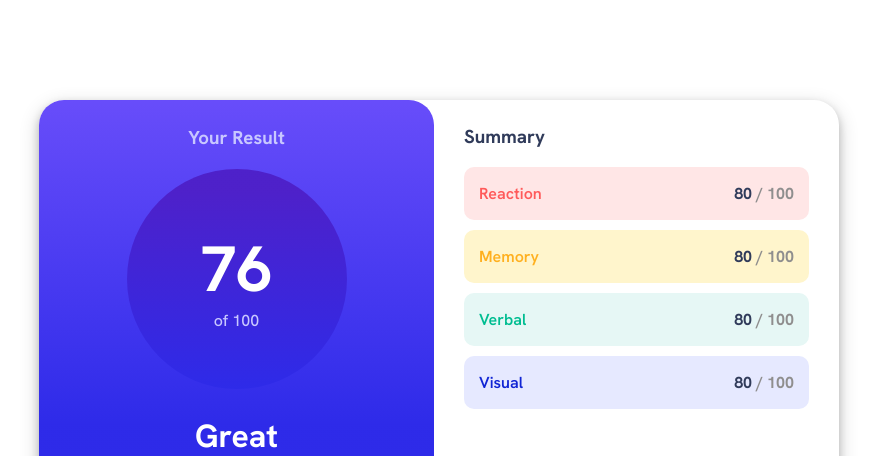
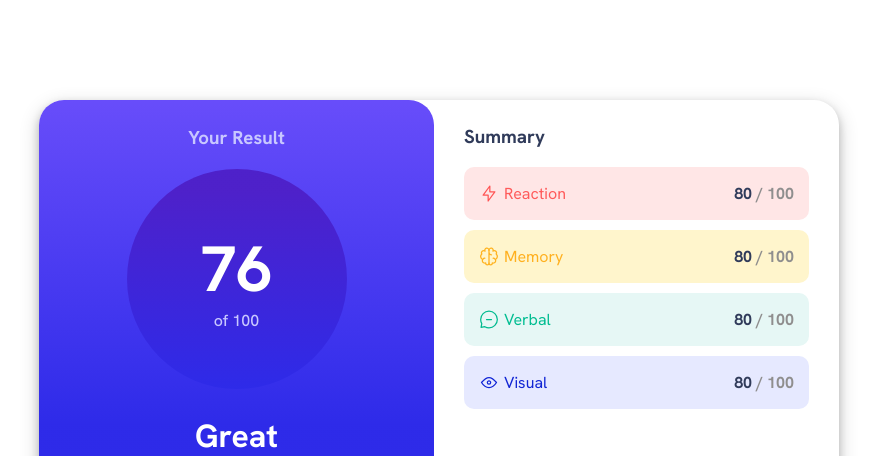
Before and after one commit to stiv-developer/Results-summary-component, a plain HTML site: page index.html in a window 1280 px wide. Shown: the top 456 px of the page, without its empty margins (201-1078 px from the left). Drawn offline with Linux system fonts and the light colour scheme.

Commit message:
Se agregoo iconos

```diff
--- a/index.html
+++ b/index.html
@@ -34,19 +34,31 @@
           <h3>Summary</h3>
           <ul>
             <li class="reaction">
-              <p class="title">Reaction</p>
+              <div class="group-icon">
+                <img src="assets/images/icon-reaction.svg" alt="">
+                <p>Reaction</p>
+              </div>
               <p class="number">80 <span>/ 100</span></p>
             </li>
             <li class="memory">
-              <p class="title">Memory</p>
+              <div class="group-icon">
+                <img src="assets/images/icon-memory.svg" alt="">
+                <p>Memory</p>
+              </div>
               <p class="number">80 <span>/ 100</span></p>
             </li>
             <li class="verbal">
-              <p class="title">Verbal</p>
+              <div class="group-icon">
+                <img src="assets/images/icon-verbal.svg" alt="">
+                <p>Verbal</p>
+              </div>
               <p class="number">80 <span>/ 100</span></p>
             </li>
             <li class="visual">
-              <p class="title">Visual</p>
+              <div class="group-icon">
+                <img src="assets/images/icon-visual.svg" alt="">
+                <p>Visual</p>
+              </div>
               <p class="number">80 <span>/ 100</span></p>
             </li>
           </ul>
--- a/styles.css
+++ b/styles.css
@@ -117,6 +117,15 @@ body {
     font-weight: 600;
 }
 
+.card .card-body ul li .group-icon{
+    display: flex;
+    flex-direction: row;
+}
+
+.card .card-body ul li .group-icon p{
+    padding-left: 5px;
+}
+
 .card .card-body ul li .number {
     color: var(--dark-gray-blue);
     font-weight: 700;
```
